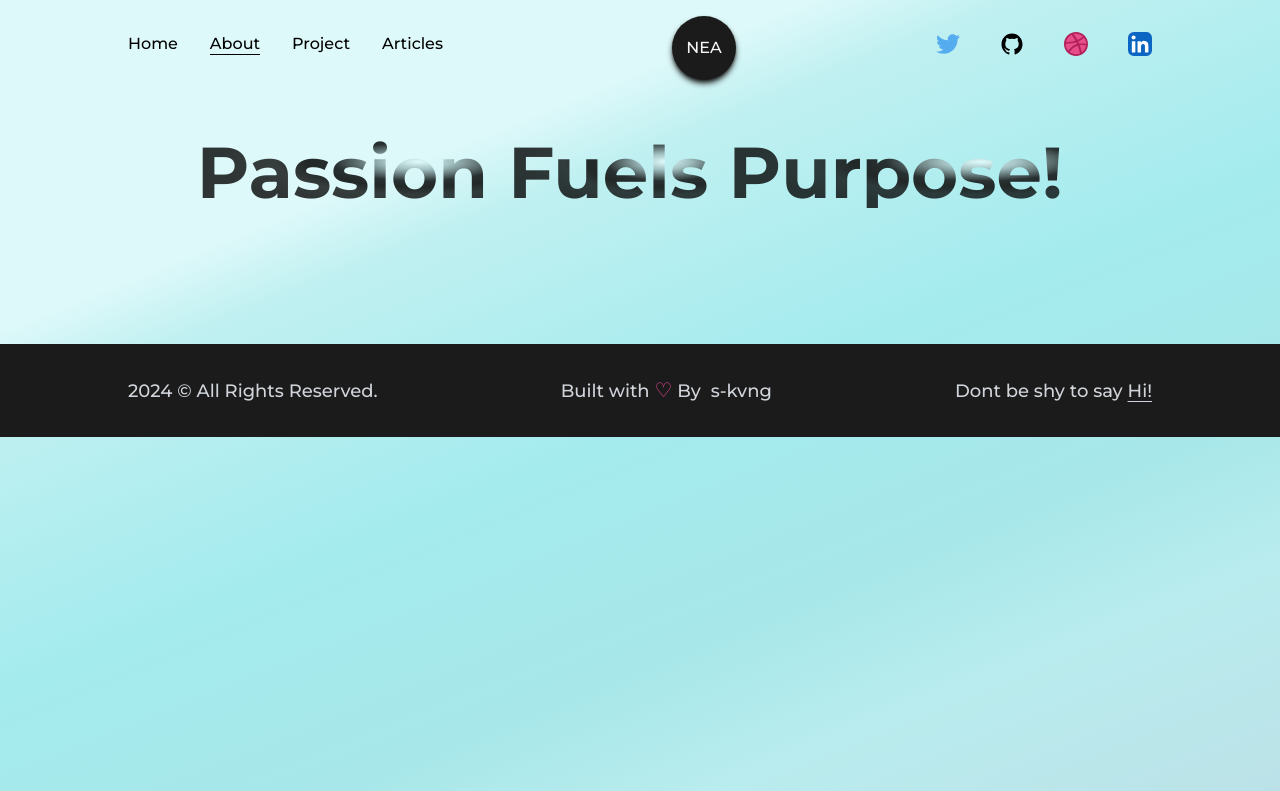
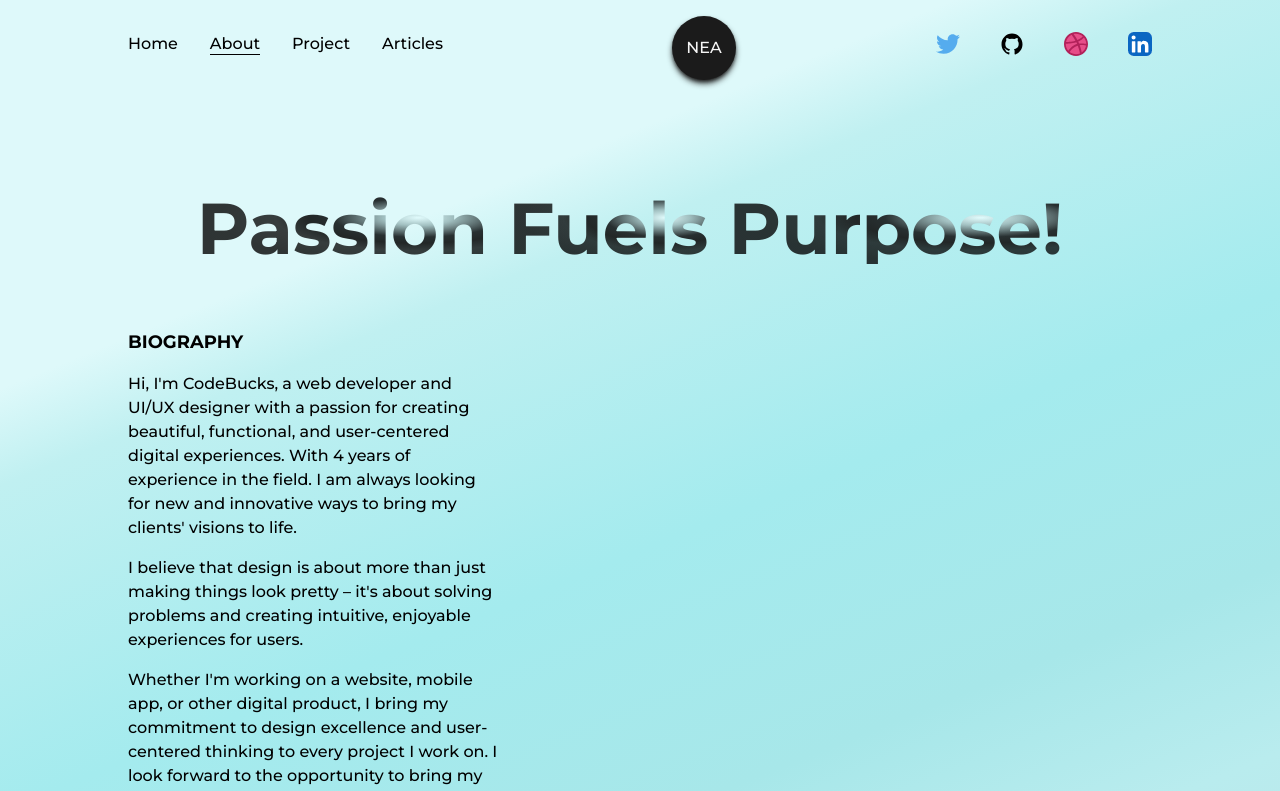
Before and after one commit to s-kvng/Nextjs-Developer-Porfolio, a Next.js app: page /about in a window 1280 px wide. Shown: the top 791 px of the page. Built offline with nearby package versions, Linux system fonts and the light colour scheme.

Commit message:
Add biography

```diff
--- a/src/pages/about/index.js
+++ b/src/pages/about/index.js
@@ -1,34 +1,58 @@
-import AnimatedText from "@/components/AnimatedText"
-import Layout from "@/components/Layout"
-import Head from "next/head"
+import AnimatedText from "@/components/AnimatedText";
+import Layout from "@/components/Layout";
+import Head from "next/head";
+
+//
+import Image from "next/image";
+
+//image
+import profile from "../../../public/images/profile/developer-pic-2.jpg"
+
+const About = () => {
+  return (
+    <>
+      <Head>
+        <title>Nathaniel | about</title>
+        <meta name="description" content="any description" />
+      </Head>
+
+      <main className="flex flex-col w-full py-32">
+        <Layout className=" pt-14  px-32">
+          <AnimatedText text={`Passion Fuels Purpose!`} className="mb-14" />
+
+          <div className=" grid grid-cols-8 gap-4">
+            <div className=" col-span-3">
+              <h2 className=" text-lg font-bold mb-4 uppercase">Biography</h2>
+              <p className=" font-medium">
+                Hi, I'm CodeBucks, a web developer and UI/UX designer with a
+                passion for creating beautiful, functional, and user-centered
+                digital experiences. With 4 years of experience in the field. I
+                am always looking for new and innovative ways to bring my
+                clients' visions to life.
+              </p>
+              <p className=" font-medium my-4">
+                I believe that design is about more than just making things look
+                pretty – it's about solving problems and creating intuitive,
+                enjoyable experiences for users.
+              </p>
+              <p className=" font-medium">
+                Whether I'm working on a website, mobile app, or other digital
+                product, I bring my commitment to design excellence and
+                user-centered thinking to every project I work on. I look
+                forward to the opportunity to bring my skills and passion to
+                your next project.
+              </p>
+            </div>
 
 
-const About = () => {
+          </div>
+        </Layout>
+      </main>
+    </>
+  );
+};
 
-  return (
-    <>
-
-      <Head>
-         <title>Nathaniel | about</title>
-         <meta name="description"  content="any description" />
-      </Head>
-
-      <main className="flex w-full py-32">
-
-        <Layout>
-
-        <AnimatedText text={`Passion Fuels Purpose!`}/>
-
-        </Layout>
-
-      </main>
-
-
-    </>
-  )
-}
-
-export default About
+export default About;
 
 /*
 
```
